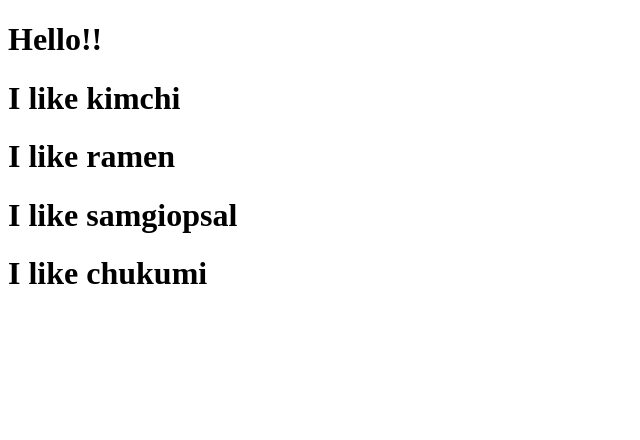
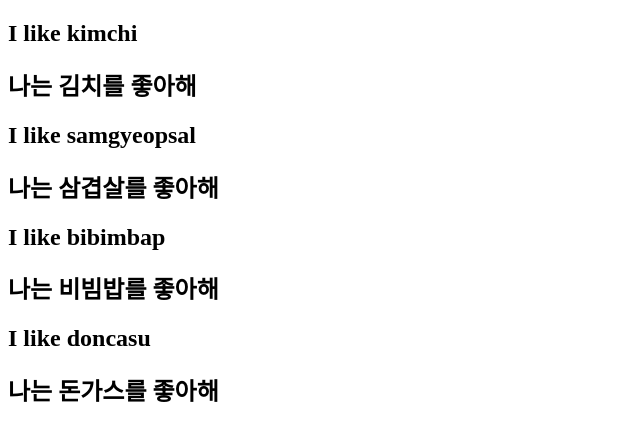
Before and after one commit to Nohchangok/React-JS, a React (Create React App) app in the folder movie_app_nicolas/: page / in a window 1280 px wide. Shown: the top 440 px of the page, without its empty margins (0-640 px from the left). Built offline with nearby package versions, Linux system fonts and the light colour scheme.

Commit message:
#2.2 Dynamic Component Generation.

```diff
--- a/movie_app_nicolas/src/App.js
+++ b/movie_app_nicolas/src/App.js
@@ -1,20 +1,34 @@
 import React from 'react';
 
-function Food({ fav }){ //props.fav == {fav}
-    return <h1>I like {fav}</h1>;
+function Food({ name, kor }){ //props.fav == {fav}
+    return <div>
+        <h2>I like {name}</h2>
+        <h2>나는 {kor}를 좋아해</h2>
+        </div>
 }
+
+const foodILike = [
+    {
+        name: "kimchi", kor: "김치"
+    },
+    {
+        name: "samgyeopsal", kor: "삼겹살"
+    },
+    {
+        name: "bibimbap", kor: "비빔밥"
+    },
+    {
+        name: "doncasu", kor: "돈가스"
+    }]
 
 function App() {
     return (
         <div>
-            <h1>Hello!!</h1>
-            <Food fav="kimchi"/>
-            <Food fav="ramen"/>
-            <Food fav="samgiopsal"/>
-            <Food fav="chukumi"/>
+            {foodILike.map(dish => ( // == foodILike.map(function(dish){  })
+            <Food name ={dish.name} kor={dish.kor} /> //함수실행.
+            ))}
         </div>
     );
-
 }
 
 export default App;
```
